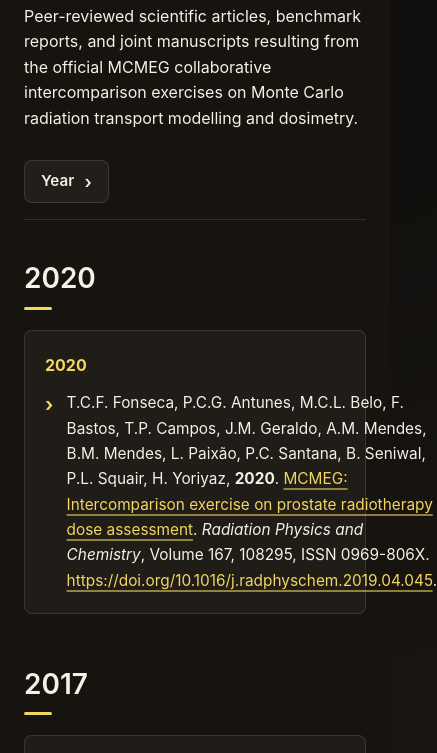
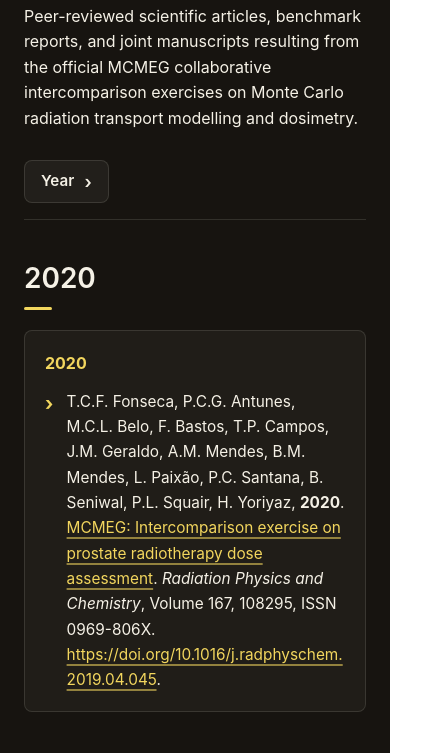
Before and after one commit to mcmegUFMG/website, a plain HTML site: page publications-main.html in a window 390 px wide. Shown: the part 267-1020 px from the top of the page, 437 px wide, since content can reach past the window. Drawn offline with Linux system fonts and the light colour scheme.

Commit message:
Fix mobile text and URL line wrapping in publication reference blocks

```diff
--- a/assets/styles.css
+++ b/assets/styles.css
@@ -827,13 +827,15 @@ footer .footer-counter img {
 
 .pub-year-block {
   display: grid;
-  grid-template-columns: 180px 1fr;
+  grid-template-columns: 180px minmax(0, 1fr);
   gap: 1.5rem;
   background: rgba(245, 241, 230, 0.04);
   border: 1px solid var(--border);
   border-radius: 8px;
   padding: 1.5rem 1.75rem;
   align-items: start;
+  min-width: 0;
+  max-width: 100%;
 }
 
 .pub-year-label {
@@ -850,6 +852,8 @@ footer .footer-counter img {
   display: flex;
   flex-direction: column;
   gap: 1.15rem;
+  min-width: 0;
+  max-width: 100%;
 }
 
 .pub-item {
@@ -858,6 +862,15 @@ footer .footer-counter img {
   font-size: 0.96rem;
   line-height: 1.65;
   color: var(--text);
+  min-width: 0;
+  max-width: 100%;
+  overflow-wrap: anywhere;
+  word-break: break-word;
+}
+
+.pub-item a {
+  overflow-wrap: anywhere;
+  word-break: break-word;
 }
 
 .pub-item::before {
@@ -868,6 +881,14 @@ footer .footer-counter img {
   font-size: 1.2rem;
   font-weight: 700;
   color: var(--accent);
+}
+
+@media (max-width: 768px) {
+  .pub-year-block {
+    grid-template-columns: minmax(0, 1fr);
+    gap: 0.75rem;
+    padding: 1.15rem 1.25rem;
+  }
 }
 
 @media (max-width: 640px) {
@@ -881,10 +902,4 @@ footer .footer-counter img {
     max-height: calc(100vh - 80px);
     overflow-y: auto;
   }
-
-  .pub-year-block {
-    grid-template-columns: 1fr;
-    gap: 0.75rem;
-    padding: 1.25rem;
-  }
 }
```
